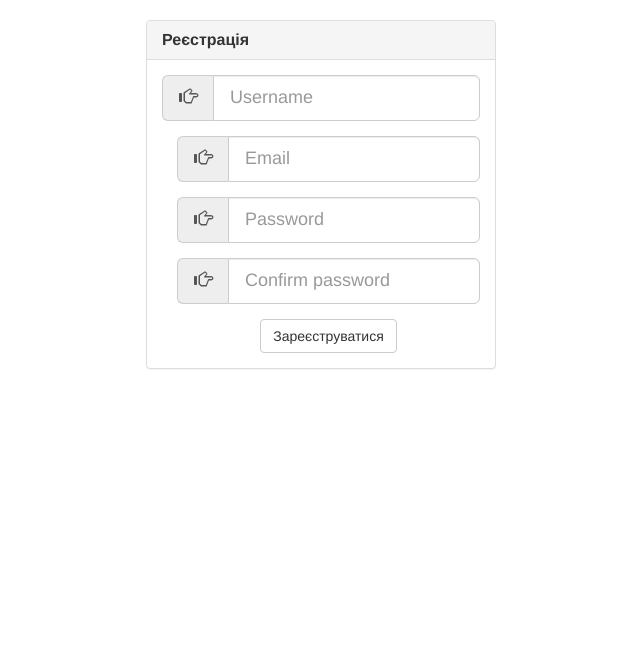
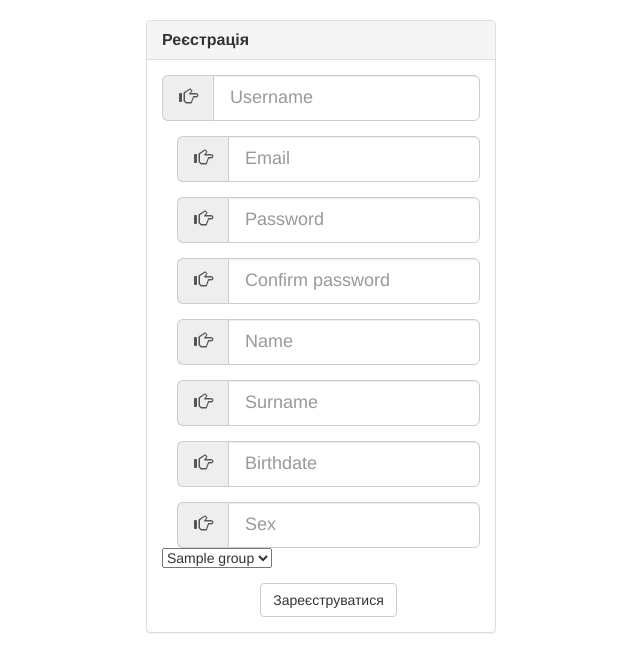
Before and after one commit to DevGuysPy/School, a Django app: page /registration/ in a window 1280 px wide. Shown: the top 672 px of the page, without its empty margins (319-959 px from the left). Run offline with Django 3.2, Linux system fonts and the light colour scheme; tables that the repository leaves empty hold one stand-in row (values such as "Sample post"); some libraries are stand-ins or nearby versions.

Commit message:
Fix registration

```diff
--- a/School/models.py
+++ b/School/models.py
@@ -76,8 +76,8 @@ class Student(models.Model):
     sex = models.CharField(max_length=1, choices=SEX)
     group = models.ForeignKey(Group)
     photo = models.ImageField(blank=True, null=True)
-    info = models.TextField()
-    # user = models.OneToOneField(User, null=True)
+    info = models.TextField(null=True, blank=True)
+    user = models.OneToOneField(User, null=True)
     activities = models.ManyToManyField('Lesson', through='StudentActivity', related_name='activities')
 
 
--- a/School/views.py
+++ b/School/views.py
@@ -290,11 +290,20 @@ def all_groups(request):
     return render (request, 'all_groups.html', ctx)
 
 def registration(request):
+    groups = Group.objects.all()
     if request.method == 'POST':
         username = request.POST['username']
         email = request.POST['email']
         password = request.POST['password']
-        User.objects.create_user(username=username, email=email, password=password)
+        name = request.POST['name']
+        surname = request.POST['surname']
+        birthdate = request.POST['birthdate']
+        sex = request.POST['sex']
+        group = request.POST['group']
+        user = User.objects.create_user(username=username, email=email, password=password)
+        Student.objects.create(name=name, surname=surname, birthdate=birthdate, sex=sex, group_id=group, user_id=user.id)
         return redirect('/login/')
-
-    return render(request, 'registration/registration.html')
+    ctx = {
+        'groups': groups,
+    }
+    return render(request, 'registration/registration.html', ctx)
--- a/templates/registration/registration.html
+++ b/templates/registration/registration.html
@@ -32,6 +32,32 @@
                         <span class="input-group-addon" id="sizing-addon1"><span class="glyphicon glyphicon-hand-right" aria-hidden="true"></span></span>
                         <input type="password" class="form-control margin-for-input" placeholder="Confirm password" aria-describedby="sizing-addon1">
                     </div>
+                    <div class="input-group input-group-lg margin">
+                        <span class="input-group-addon" id="sizing-addon1"><span class="glyphicon glyphicon-hand-right" aria-hidden="true"></span></span>
+                        <input type="text" name='name' class="form-control margin-for-input" placeholder="Name" aria-describedby="sizing-addon1">
+                    </div>
+                    <div class="input-group input-group-lg margin">
+                        <span class="input-group-addon" id="sizing-addon1"><span class="glyphicon glyphicon-hand-right" aria-hidden="true"></span></span>
+                        <input type="text" name='surname' class="form-control margin-for-input" placeholder="Surname" aria-describedby="sizing-addon1">
+                    </div>
+                    <div class="input-group input-group-lg margin">
+                        <span class="input-group-addon" id="sizing-addon1"><span class="glyphicon glyphicon-hand-right" aria-hidden="true"></span></span>
+                        <input type="text" name='birthdate' class="form-control margin-for-input" placeholder="Birthdate" aria-describedby="sizing-addon1">
+                    </div>
+                        <div class="input-group input-group-lg margin">
+                        <span class="input-group-addon" id="sizing-addon1"><span class="glyphicon glyphicon-hand-right" aria-hidden="true"></span></span>
+                        <input type="text" name='sex' class="form-control margin-for-input" placeholder="Sex" aria-describedby="sizing-addon1">
+                    </div>
+                    <select name="group">
+                    {%  for g in groups %}
+                        <option value="{{ g.id}}">
+                            {% if g.id == group.value.id %}
+                                selected="selected"
+                            {% endif %}
+                            {{g.name|capfirst}}
+                        </option>
+                    {% endfor %}
+                    </select>
                     <div class="text-center">
                         <input type="submit" class="btn btn-default margin" value="Зареєструватися">
                     </div>
--- a/templates/studentprofile.html
+++ b/templates/studentprofile.html
@@ -8,7 +8,7 @@
 </head>
 <body>
 
-    {{% if user.is_authenticated %}
+    {% if user.is_authenticated %}
         <li><a href="/logout/"><strong>Log out</strong></a></li>
     {% else %}
         <li><a href="/registration/"><strong>Registration</strong></a></li>
```
Also changed, not shown: School/forms.py (line endings or trailing spaces), School/migrations/0006_auto_20150716_1211.py (added).
